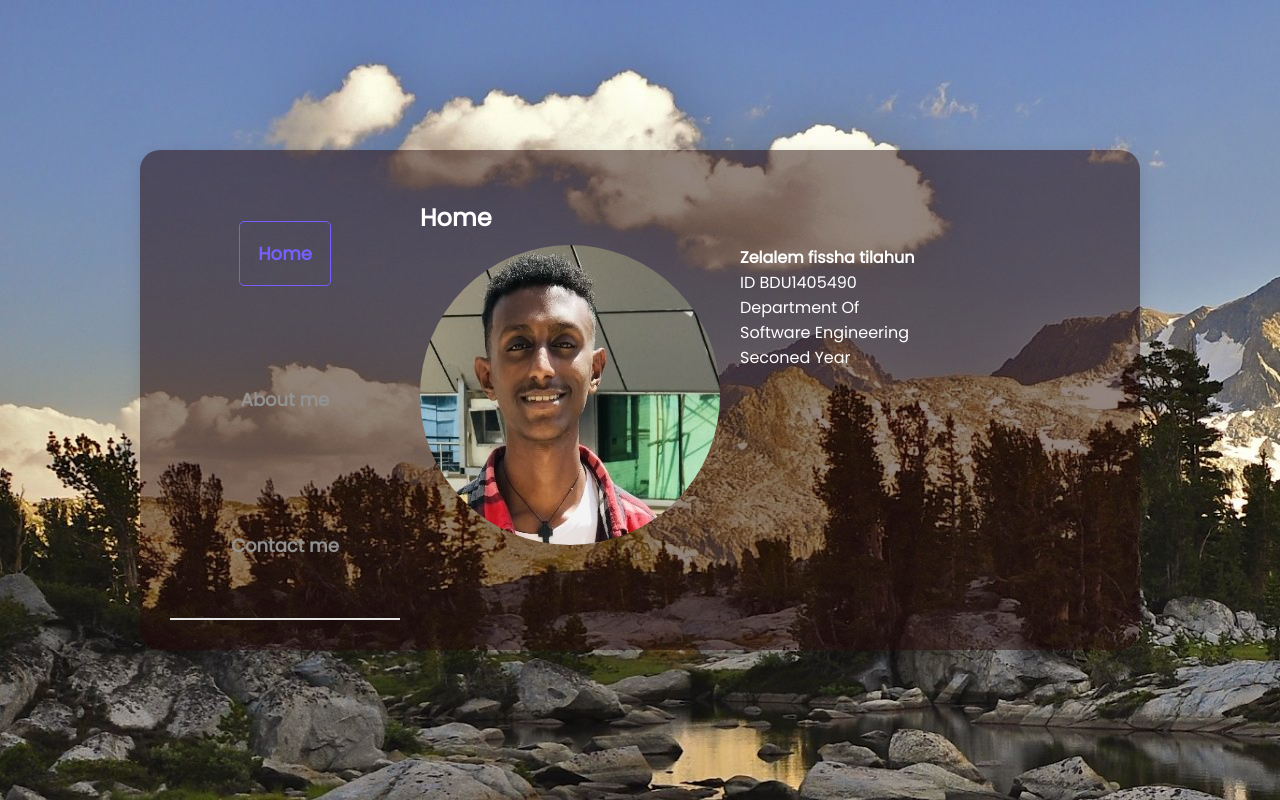
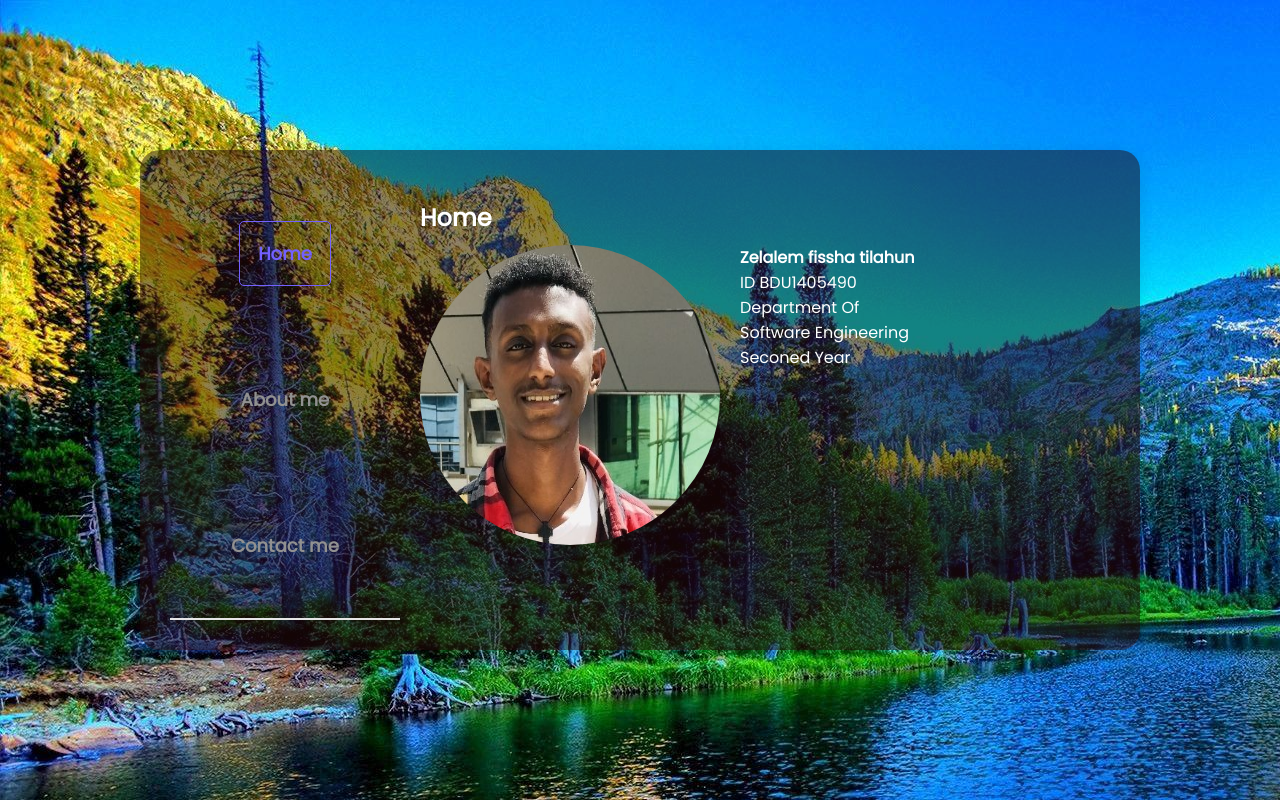
Before and after one commit to zedagm21/zelalem_BITSr01, a plain HTML site: page index.html in a window 1280 px wide. Drawn offline with Linux system fonts and the light colour scheme.

Commit message:
Update zelalem.css

```diff
--- a/zelalem.css
+++ b/zelalem.css
@@ -11,7 +11,7 @@
     font-family: 'Poppins',sans-serif;
 }
 body{
-    background-image: url('wild2.jpg');
+    background-image: url('wallpaper1.webp');
     display: flex;
     justify-content: center;
     align-items: center;
```
